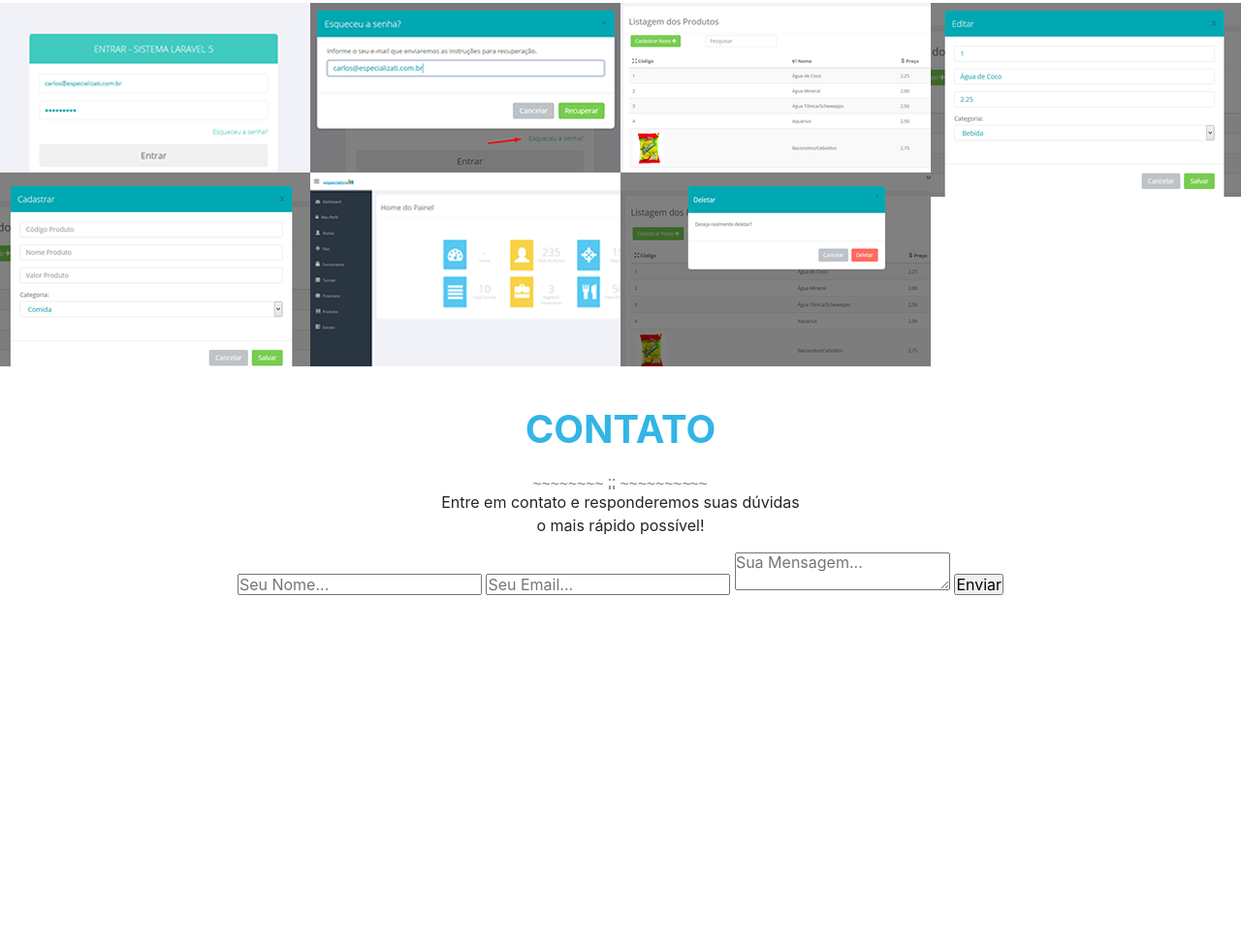
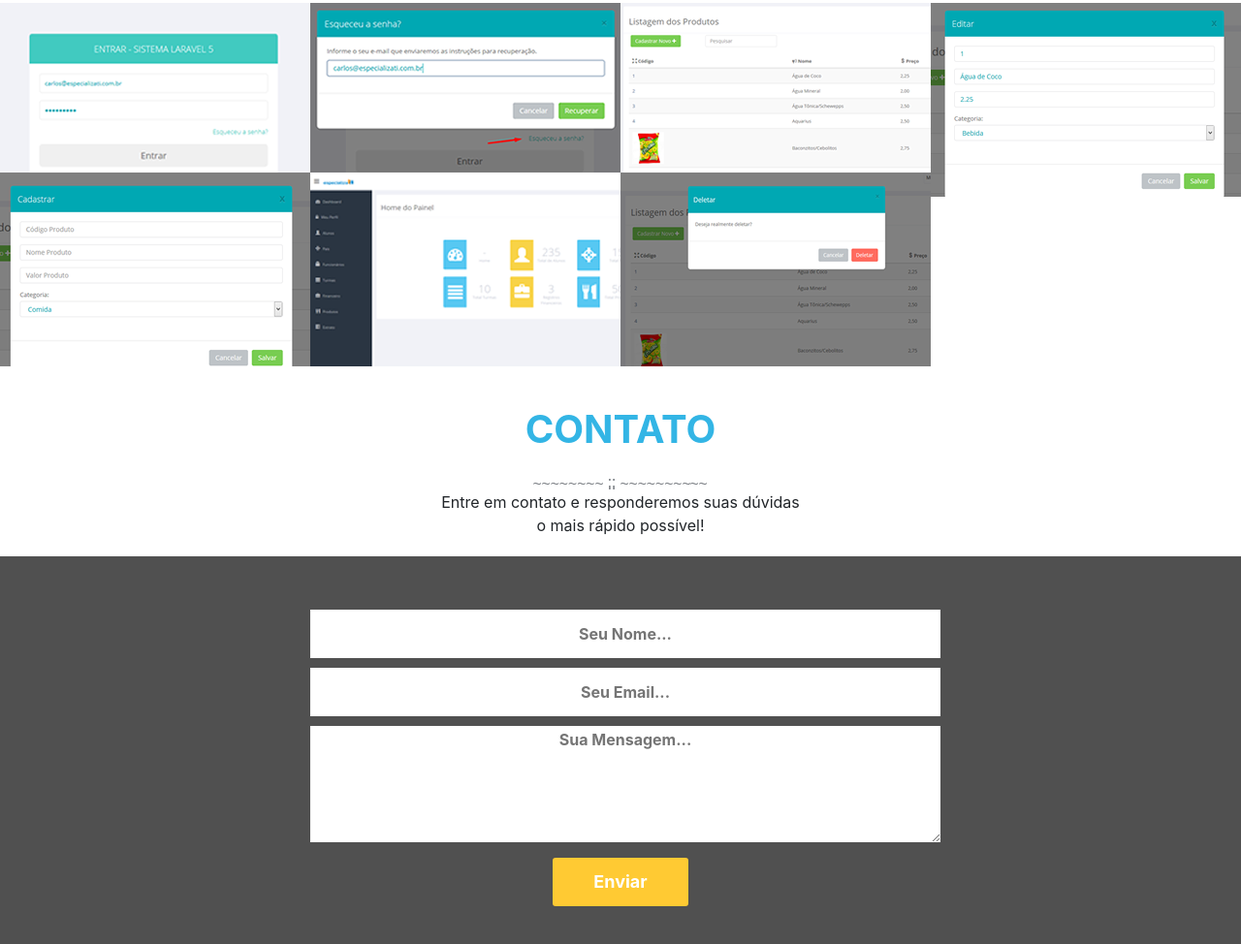
Before and after one commit to IgorAvelino/Layout-One-Page-Facul, a plain HTML site: page index.html in a window 1280 px wide. Shown: the part 2145-3119 px from the top of the page at 97% size. Before the commit the page ends 2760 px from the top, so only its background shows below. Drawn offline with Linux system fonts and the light colour scheme.

Commit message:
section contato css

```diff
--- a/css/modelo-layout.css
+++ b/css/modelo-layout.css
@@ -54,7 +54,6 @@ img.logo{
     background-image: url("../img/imgs/background-parallax.jpg");
     background-attachment: fixed;
 }
-/* BACKGROUNDS COLORS */
 
 /* CORES */
 .color-white{color: #fff}
@@ -63,7 +62,6 @@ img.logo{
 .color-html5{color: #1C53F9;}
 /* RESETS */
 a:hover{text-decoration: none !important;}
-/* FONT SIZES */
 
 /* PADDINGS */
 .padding-10{padding: 10px 0;}
@@ -161,3 +159,52 @@ ul.menu li a{
 }
 .titulo-detalhe-projeto{font-size: 20px;}
 .descricao-projeto{font-size: 12px;}
+
+/* CONTATO */
+.contato-form{
+    background-color: #505050;
+    padding: 50px 0;
+    margin-top: 20px;
+}
+
+/* FORM */
+.aulaweb-form{
+    max-width: 650px;
+    margin: 0 auto;
+}
+
+.aulaweb-form input{
+    width: 100%;
+    margin: 5px;
+    height: 50px;
+    padding: 5px;
+    border: none;
+    outline: none;
+    color: #333;
+    font-weight: bold;
+    text-align: center;
+}
+.aulaweb-form textarea{
+    padding: 5px;
+    border: none;
+    color: #333;
+    font-weight: bold;
+    text-align: center;
+    width: 100%;
+    min-height: 120px;
+    margin: 5px;
+}
+
+.aulaweb-form input[type="submit"]{
+    background-color: #FFCA33;
+    color: #fff;
+    font-size: 18px;
+    width: 140px;
+    border-radius: 3px;
+    cursor: pointer;
+    transition: background-color .5s;
+}
+.aulaweb-form input[type="submit"]:hover{
+    background-color: #fff;
+    color: #FFCA33;
+}
```
